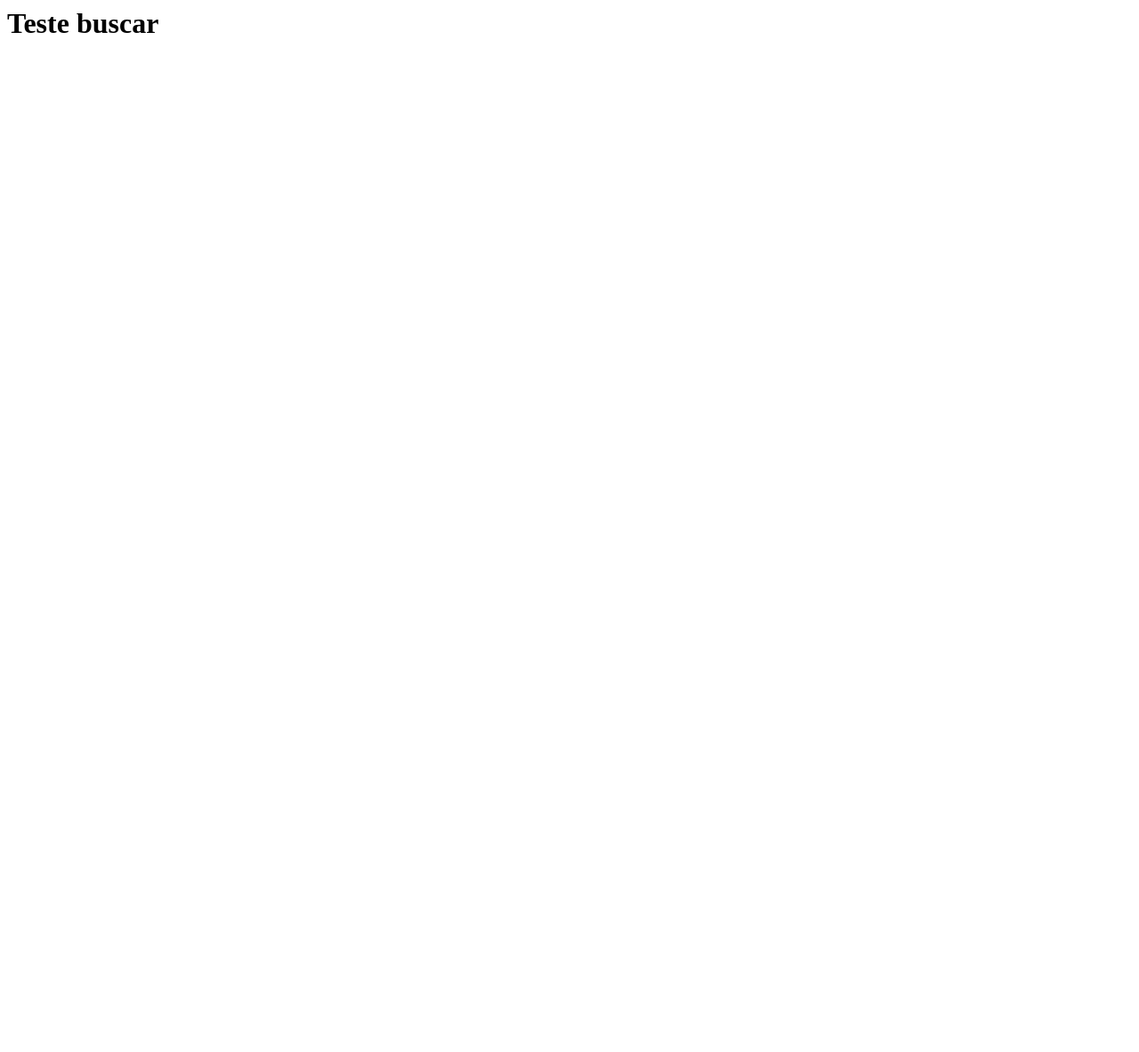
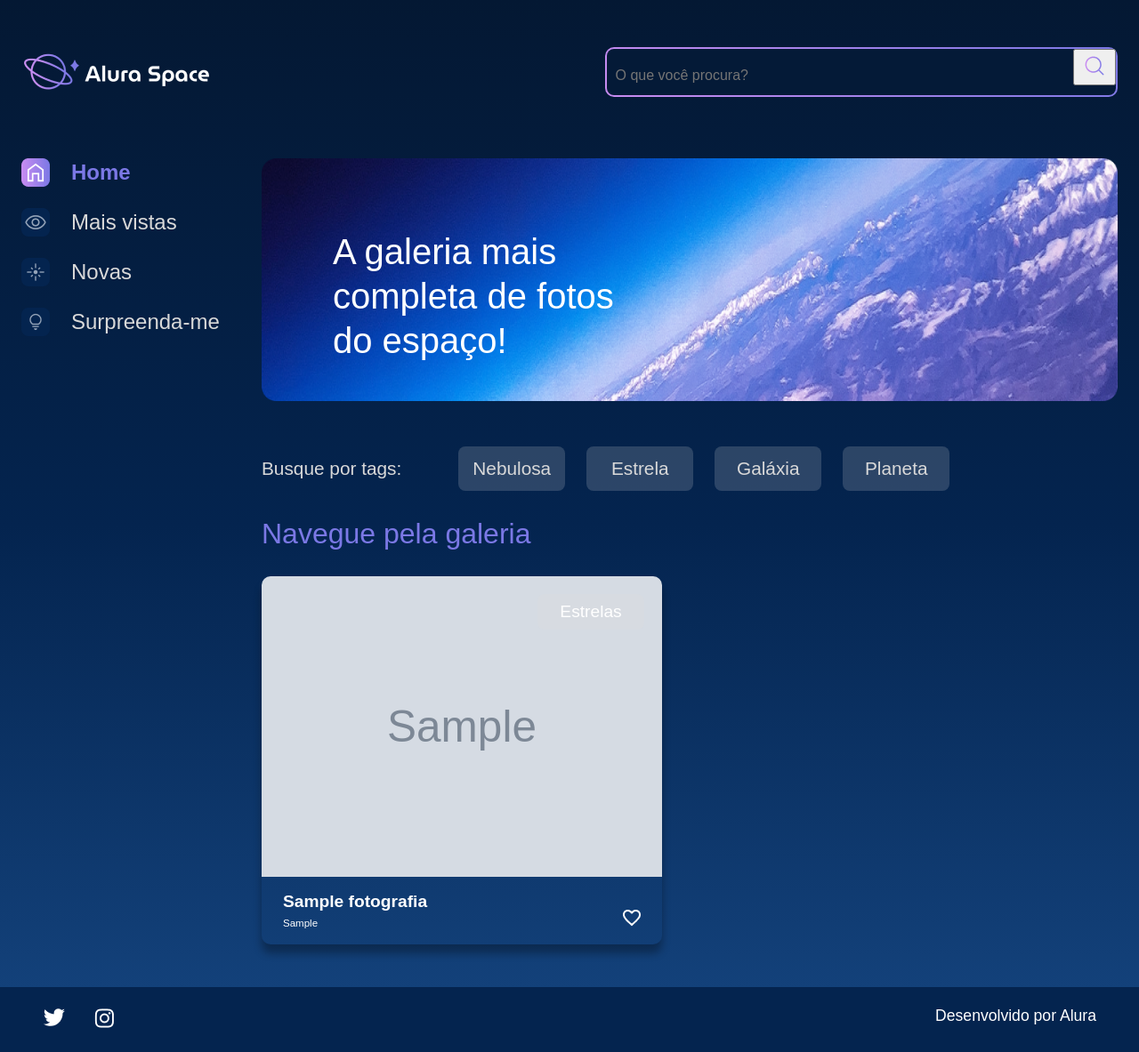
Before and after one commit to KaioVinicios/Alura, a Django app: page /buscar in a window 1280 px wide. Before the commit the page is almost empty. Shown: the whole page at 89% size. Before the commit the page ends 37 px from the top, so only its background shows below. Run offline with Django 5.2, Linux system fonts and the light colour scheme; tables that the repository leaves empty hold one stand-in row (values such as "Sample post"); grey boxes marked "Sample" are stand-in pictures.

Commit message:
Concluindo ferramenta de busca.

```diff
--- a/AluraSpace/galeria/views.py
+++ b/AluraSpace/galeria/views.py
@@ -11,4 +11,9 @@ def imagem(request, foto_id):
     return render(request, 'galeria/imagem.html', {'fotografia': fotografia})
 
 def buscar(request):
-    return render(request, 'galeria/buscar.html')
+    fotografias = Fotografia.objects.order_by('data_fotografia').filter(publicada= True)
+    if 'buscar' in request.GET:
+        nome_a_buscar = request.GET['buscar']
+        if nome_a_buscar:
+            fotografias = fotografias.filter(nome__icontains= nome_a_buscar)
+    return render(request, 'galeria/buscar.html', {"cards": fotografias})
--- a/AluraSpace/templates/galeria/buscar.html
+++ b/AluraSpace/templates/galeria/buscar.html
@@ -1 +1,55 @@
-<h1>Teste buscar</h1>
+{% extends "galeria/base.html"%}
+{% load static %}
+{% block content %}
+            <section class="conteudo">
+                <section class="banner">
+                    <img class="banner__imagem" src="{% static '/assets/imagens/Banner(2).png' %}" alt="banner Alura Space">
+                    <h1 class="banner__titulo"> A galeria mais completa de fotos do espaço!</h1>
+                </section>
+                <section class="tags">
+                    <p class="tags__titulo">Busque por tags:</p>
+                    <ul class="tags__lista">
+                        <li class="tags__tag">Nebulosa</li>
+                        <li class="tags__tag">Estrela</li>
+                        <li class="tags__tag">Galáxia</li>
+                        <li class="tags__tag">Planeta</li>
+                    </ul>
+                </section>
+                <section class="galeria">
+                    <div class="cards">
+                        <h2 class="cards__titulo">Navegue pela galeria</h2>
+                        <ul class="cards__lista">
+                            {% if cards %}
+                            {% for fotografia in cards %}
+                            <li class="card">
+                                <a href="{% url 'imagem' fotografia.id %}">
+                                {% if fotografia.foto == '' or fotografia.foto == null %}
+                                    <img class="card__imagem" src="{% static 'assets/imagens/galeria/not_found.png' %}" alt="foto">
+                                {% else %}
+                                    <img class="card__imagem" src="{{ fotografia.foto.url }}" alt="foto">
+                                {% endif %}
+                                </a>
+                                <span class="card__tag">Estrelas</span>
+                                <div class="card__info">
+                                    <p class="card__titulo">{{ fotografia.nome }}</p>
+                                    <div class="card__texto">
+                                        <p class="card__descricao">{{ fotografia.legenda }}</p>
+                                        <span>
+                                            <img src="{% static '/assets/ícones/1x/favorite_outline.png' %}" alt="ícone de coração">
+                                        </span>
+                                    </div>
+                                </div>
+                            </li>
+                            {% endfor %}
+                            {% else %}
+                            <div class="imagem_texto">
+                                <p>Fotografias não encontradas</p>
+                            </div>
+                            {% endif %}
+                        </ul>
+                    </div>
+                </section>
+            </section>
+        </main>
+    </div>
+{% endblock %}
--- a/AluraSpace/templates/galeria/imagem.html
+++ b/AluraSpace/templates/galeria/imagem.html
@@ -13,7 +13,7 @@
                             <div class="imagem__texto">
                                 <p class="imagem__titulo">{{ fotografia.nome }}</p>
                                 <p class="imagem__descricao">{{ fotografia.legenda }}</p>
-                                <p class="imagem__texto"></p>
+                                <p class="imagem__texto">{{ fotografia.descricao }}</p>
                             </div>
                         </div>
                     </div>
--- a/AluraSpace/templates/galeria/index.html
+++ b/AluraSpace/templates/galeria/index.html
@@ -42,6 +42,9 @@
                             </li>
                             {% endfor %}
                             {% else %}
+                            <div class="imagem_texto">
+                                <p>Fotografias não encontradas</p>
+                            </div>
                             {% endif %}
                         </ul>
                     </div>
```
